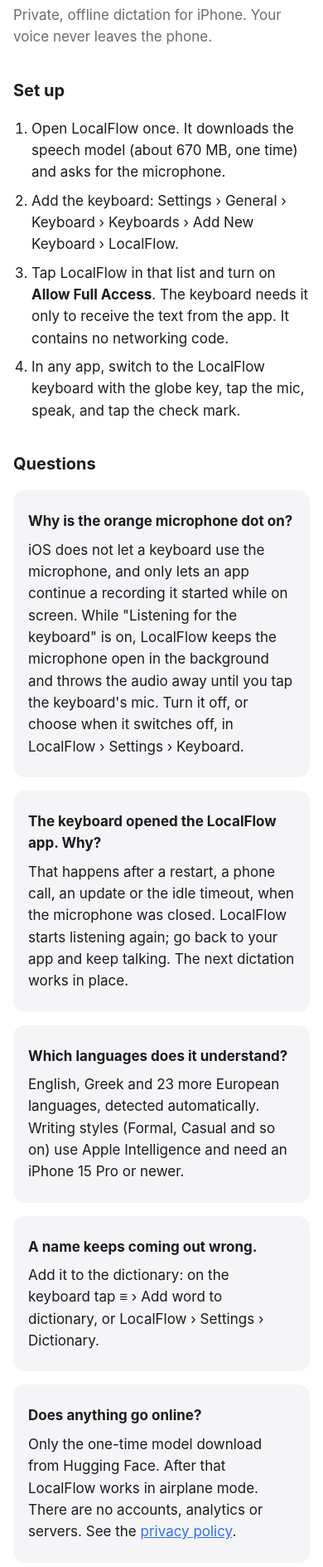
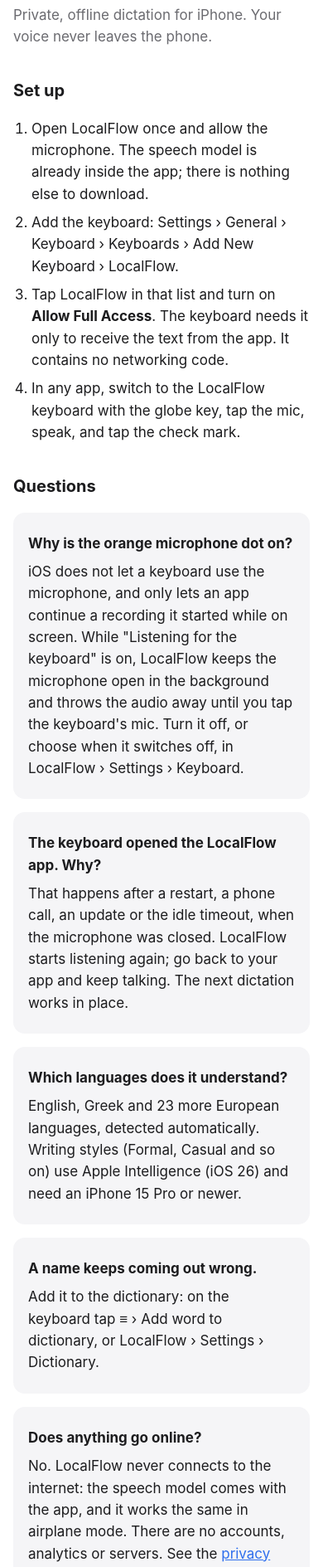
Before and after one commit to Bhargavareddy007/LocalFlow, a plain HTML site: page ios/index.html in a window 390 px wide. Shown: the part 107-1996 px from the top of the page at 83% size. Drawn offline with Linux system fonts and the light colour scheme.

Commit message:
iPhone 1.1: model built in, never connects to the internet
Co-Authored-By: Claude Opus 5.5 <noreply@anthropic.com>

```diff
--- a/ios/index.html
+++ b/ios/index.html
@@ -17,7 +17,7 @@
 
 <h2>Set up</h2>
 <ol>
-  <li>Open LocalFlow once. It downloads the speech model (about 670 MB, one time) and asks for the microphone.</li>
+  <li>Open LocalFlow once and allow the microphone. The speech model is already inside the app; there is nothing else to download.</li>
   <li>Add the keyboard: Settings › General › Keyboard › Keyboards › Add New Keyboard › LocalFlow.</li>
   <li>Tap LocalFlow in that list and turn on <strong>Allow Full Access</strong>. The keyboard needs it only to receive the text from the app. It contains no networking code.</li>
   <li>In any app, switch to the LocalFlow keyboard with the globe key, tap the mic, speak, and tap the check mark.</li>
@@ -34,7 +34,7 @@
 </div>
 <div class="card">
   <p><strong>Which languages does it understand?</strong></p>
-  <p>English, Greek and 23 more European languages, detected automatically. Writing styles (Formal, Casual and so on) use Apple Intelligence and need an iPhone 15 Pro or newer.</p>
+  <p>English, Greek and 23 more European languages, detected automatically. Writing styles (Formal, Casual and so on) use Apple Intelligence (iOS 26) and need an iPhone 15 Pro or newer.</p>
 </div>
 <div class="card">
   <p><strong>A name keeps coming out wrong.</strong></p>
@@ -42,7 +42,7 @@
 </div>
 <div class="card">
   <p><strong>Does anything go online?</strong></p>
-  <p>Only the one-time model download from Hugging Face. After that LocalFlow works in airplane mode. There are no accounts, analytics or servers. See the <a href="privacy.html">privacy policy</a>.</p>
+  <p>No. LocalFlow never connects to the internet: the speech model comes with the app, and it works the same in airplane mode. There are no accounts, analytics or servers. See the <a href="privacy.html">privacy policy</a>.</p>
 </div>
 
 <h2>Contact</h2>
```
Also changed, not shown: ios/privacy.html (+1 -1 lines).
